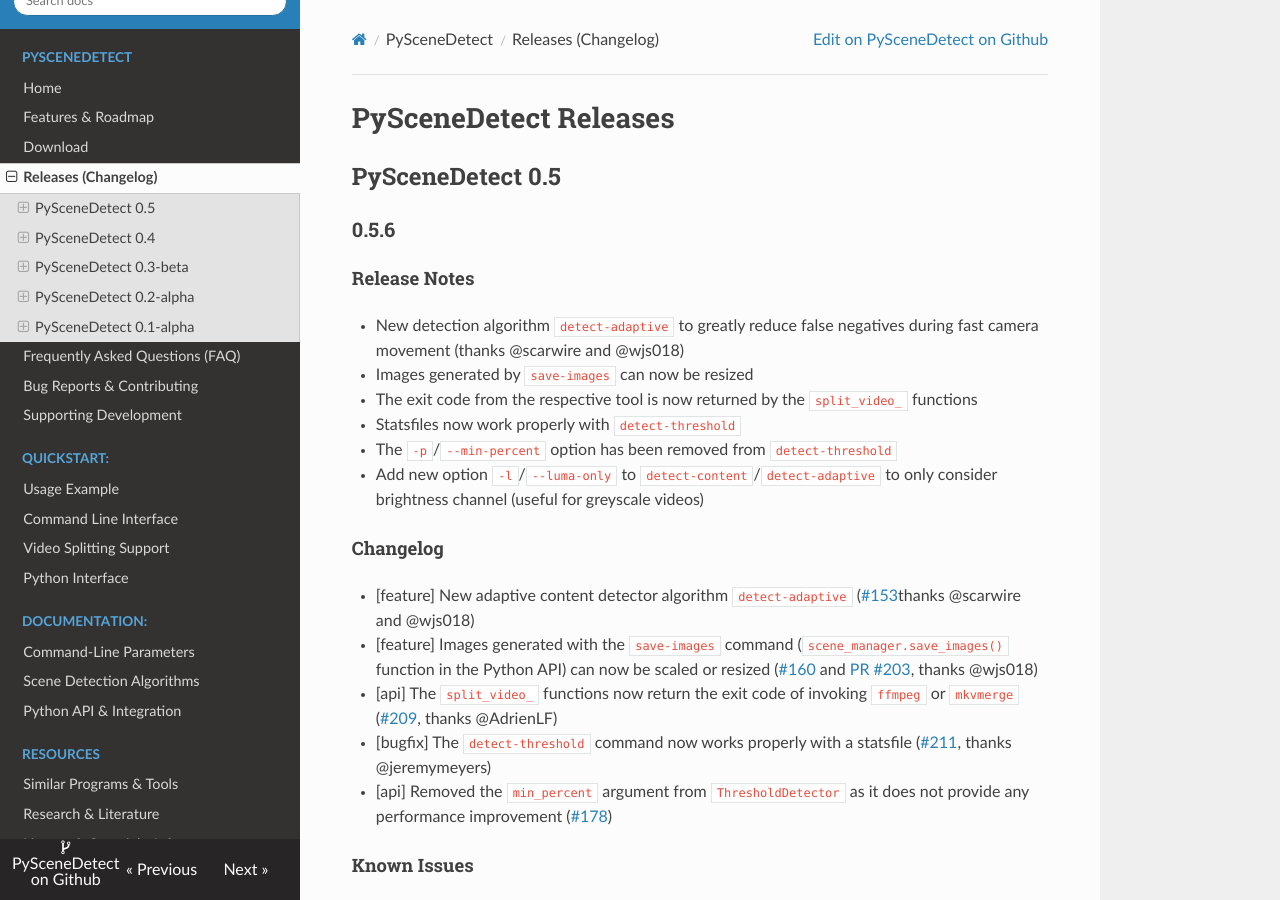
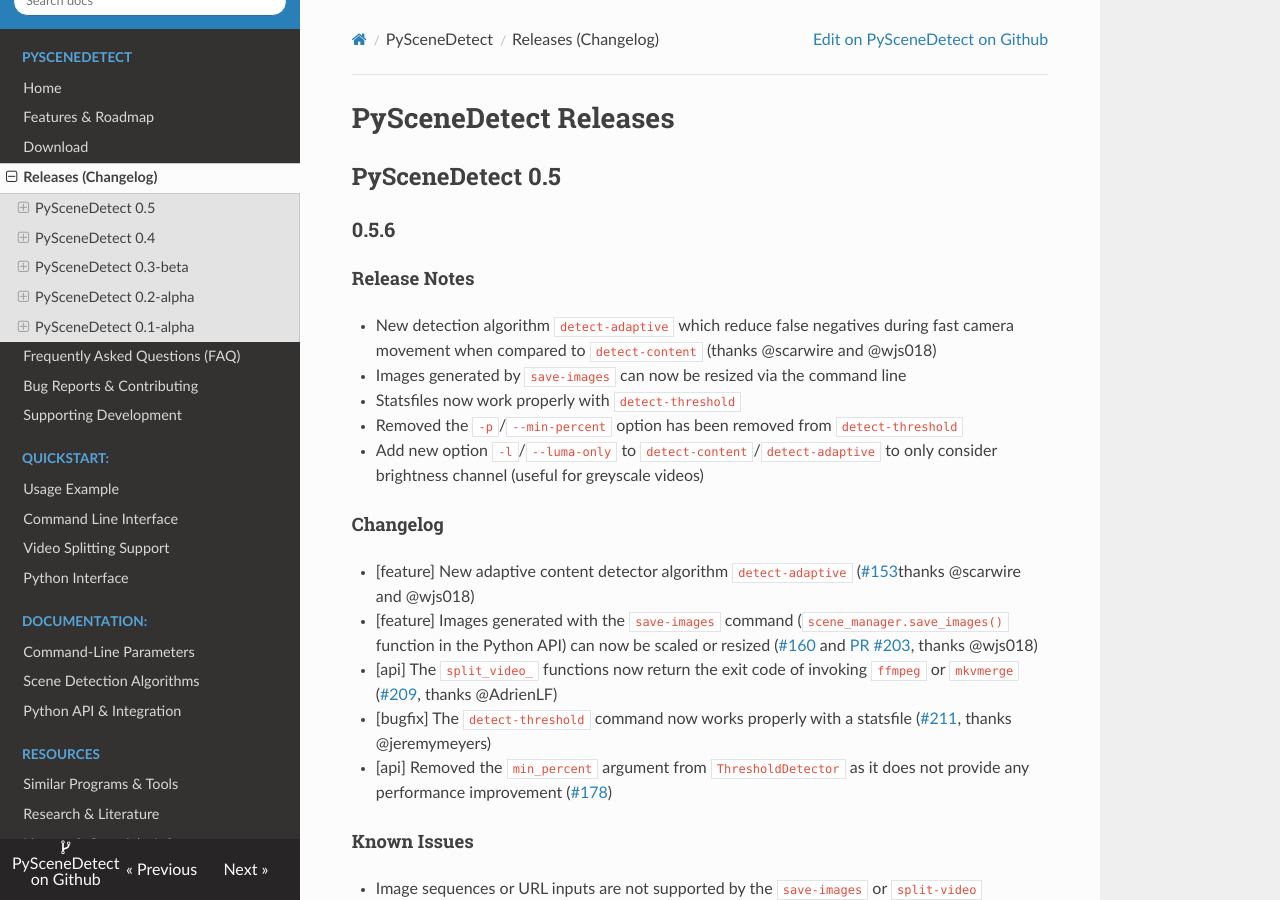
Before and after one commit to vovamushak/PySceneDetect, an MkDocs documentation site: the page built from docs/changelog.md, in a window 1280 px wide and 900 px high. Built offline with MkDocs 1.6.1, drawn with Linux system fonts in a browser that asks for light colours; nearby versions of some CDN libraries; old or Windows-style settings are respelled for this version of MkDocs.

Commit message:
Update changelog.

```diff
--- a/docs/changelog.md
+++ b/docs/changelog.md
@@ -8,11 +8,10 @@ PySceneDetect Releases
 
 #### Release Notes
 
- * New detection algorithm `detect-adaptive` to greatly reduce false negatives during fast camera movement (thanks @scarwire and @wjs018)
- * Images generated by `save-images` can now be resized
- * The exit code from the respective tool is now returned by the `split_video_` functions
+ * New detection algorithm `detect-adaptive` which reduce false negatives during fast camera movement when compared to `detect-content` (thanks @scarwire and @wjs018)
+ * Images generated by `save-images` can now be resized via the command line
  * Statsfiles now work properly with `detect-threshold`
- * The `-p`/`--min-percent` option has been removed from `detect-threshold`
+ * Removed the `-p`/`--min-percent` option has been removed from `detect-threshold`
  * Add new option `-l`/`--luma-only` to `detect-content`/`detect-adaptive` to only consider brightness channel (useful for greyscale videos)
 
 #### Changelog
```
